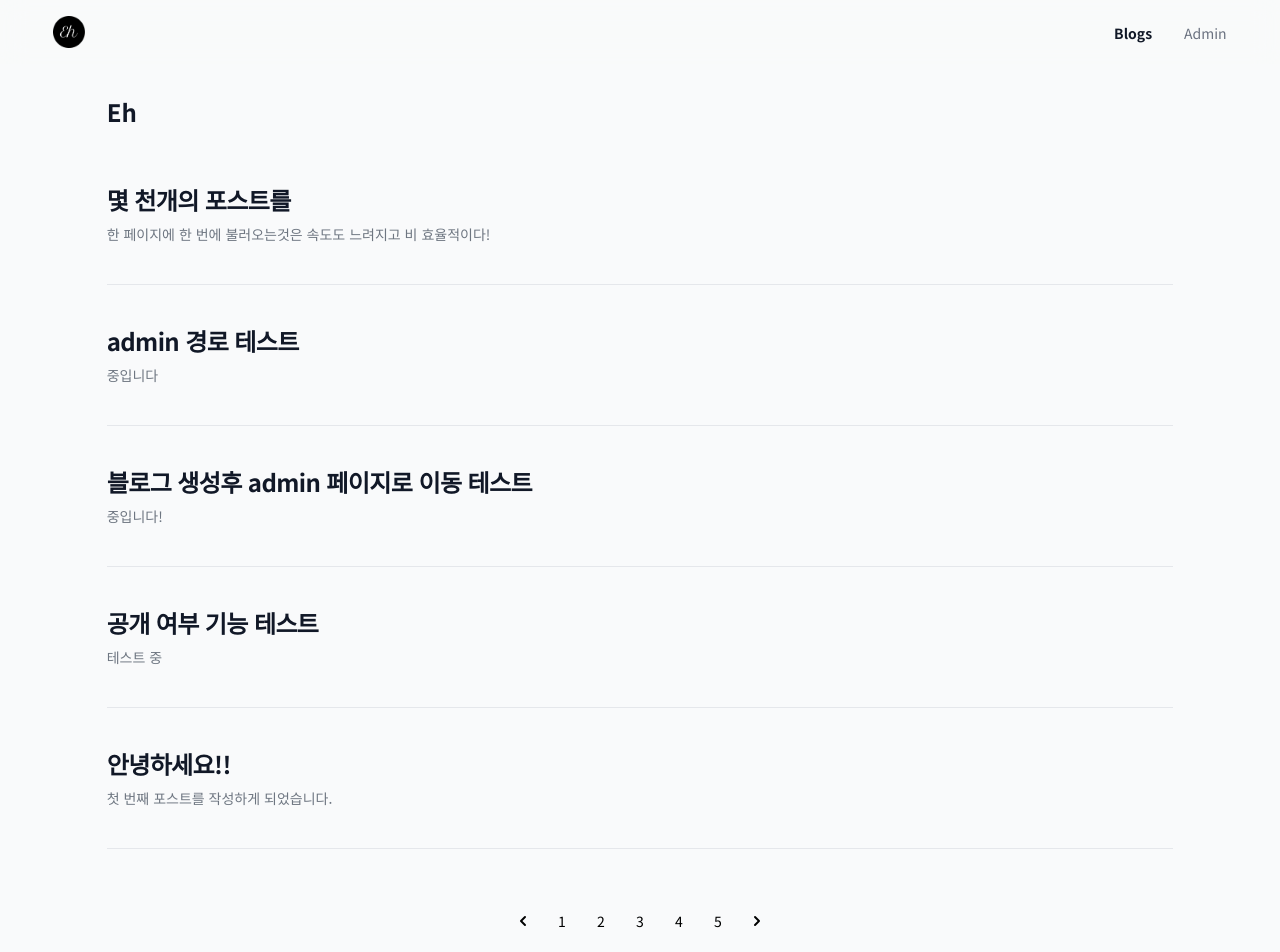
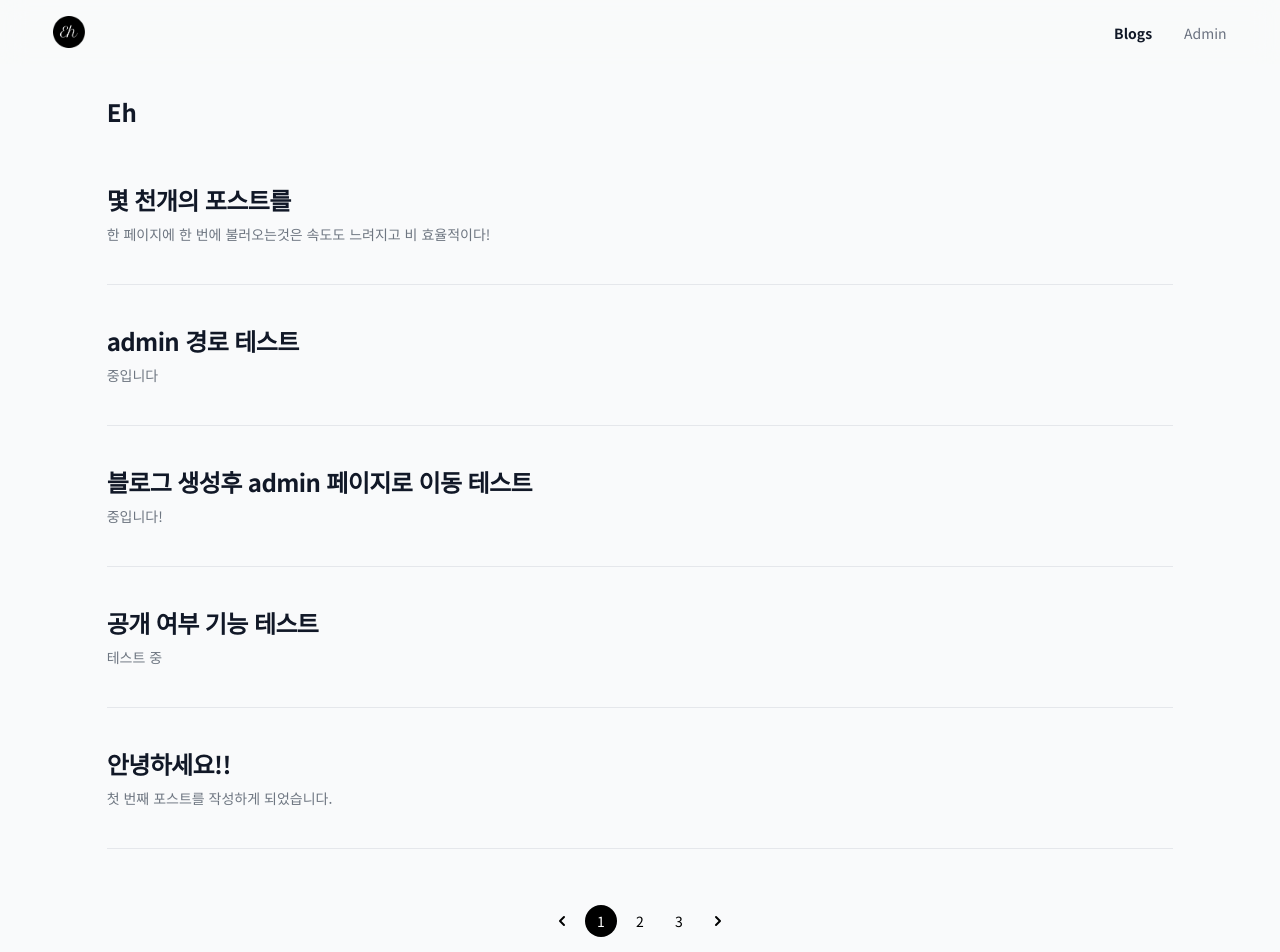
Before and after one commit to Hyeun9991/Next-Blog-01, a Next.js app: page /blogs in a window 1280 px wide. Shown: the top 952 px of the page. Built offline with nearby package versions, Linux system fonts and the light colour scheme; data requests are answered from the project's data file.

Commit message:
paginate 페이지 이동, 화면 업데이트 기능 구현

```diff
--- a/components/BlogList.tsx
+++ b/components/BlogList.tsx
@@ -29,12 +29,14 @@ const BlogList = ({ isAdmin }: Props) => {
   const router = useRouter();
   const [posts, setPosts] = useState<IPostData[]>([]);
   const [loading, setLoading] = useState<boolean>(true);
+  const [currentPage, setCurrentPage] = useState<number>(1);
 
   /**
    * db에 get 요청을 보내서 posts data를 가져오는 함수
-   * @param page number
    */
   const getPosts = (page: number = 1) => {
+    setCurrentPage(page);
+
     let params: IParams = {
       _page: page,
       _limit: 5,
@@ -116,7 +118,11 @@ const BlogList = ({ isAdmin }: Props) => {
   return (
     <div className="flex flex-col items-center">
       {renderBlogList()}
-      <Pagination currentPage={3} numberOfPages={5} />
+      <Pagination
+        currentPage={currentPage}
+        numberOfPages={3}
+        onClick={getPosts}
+      />
     </div>
   );
 };
--- a/components/Pagination.tsx
+++ b/components/Pagination.tsx
@@ -1,9 +1,16 @@
+type GetPostsFunction = (
+  page?: number,
+  startPage?: number,
+  limit?: number
+) => void;
+
 interface Props {
   currentPage: number;
   numberOfPages: number;
+  onClick: GetPostsFunction;
 }
 
-const Pagination = ({ currentPage, numberOfPages }: Props) => {
+const Pagination = ({ currentPage, numberOfPages, onClick }: Props) => {
   return (
     <nav aria-label="Page navigation example" className="mt-14 my-14">
       <ul className="inline-flex items-center -space-x-px gap-2">
@@ -34,16 +41,18 @@ const Pagination = ({ currentPage, numberOfPages }: Props) => {
           .map((pageNumber) => {
             return (
               <li key={pageNumber}>
-                <a
-                  href="#"
-                  className={`flex items-center justify-center rounded-full w-8 h-8 text-sm text-black hover:bg-gray-100 hover:text-gray-700 active:bg-black dark:bg-gray-800 dark:border-gray-700 dark:text-gray-400 dark:hover:bg-gray-700 dark:hover:text-white ${
-                    currentPage === 1
+                <div
+                  className={`flex items-center justify-center rounded-full w-8 h-8 cursor-pointer text-sm text-black hover:bg-gray-100 hover:text-gray-700 active:bg-black dark:bg-gray-800 dark:border-gray-700 dark:text-gray-400 dark:hover:bg-gray-700 dark:hover:text-white ${
+                    currentPage === pageNumber
                       ? 'bg-black text-white pointer-events-none'
                       : ''
                   }`}
+                  onClick={() => {
+                    onClick(pageNumber);
+                  }}
                 >
                   {pageNumber}
-                </a>
+                </div>
               </li>
             );
           })}
```
